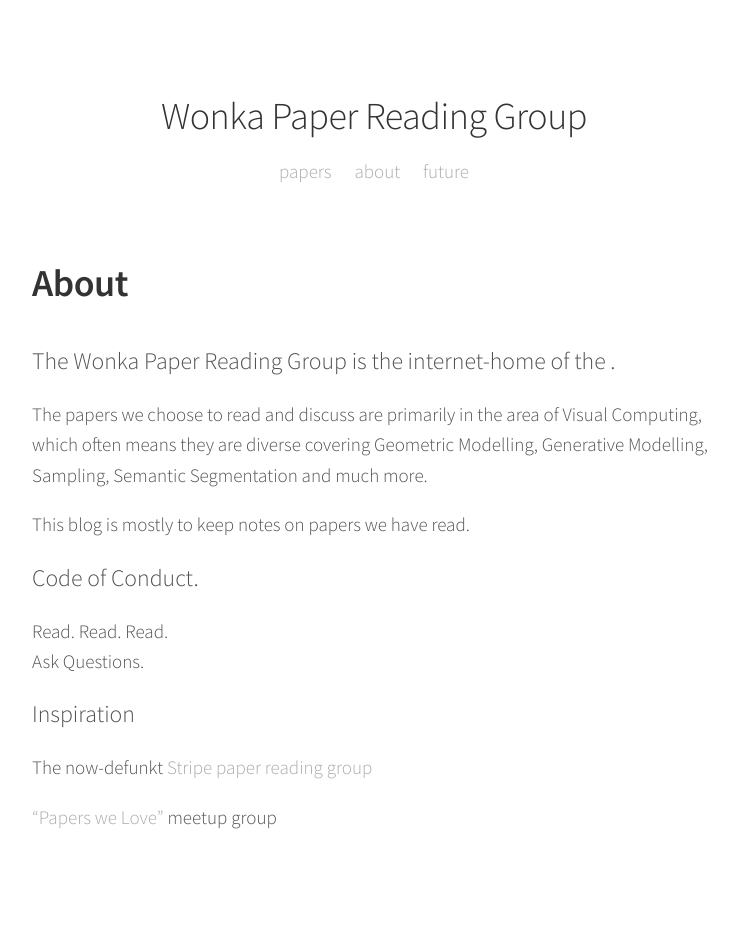
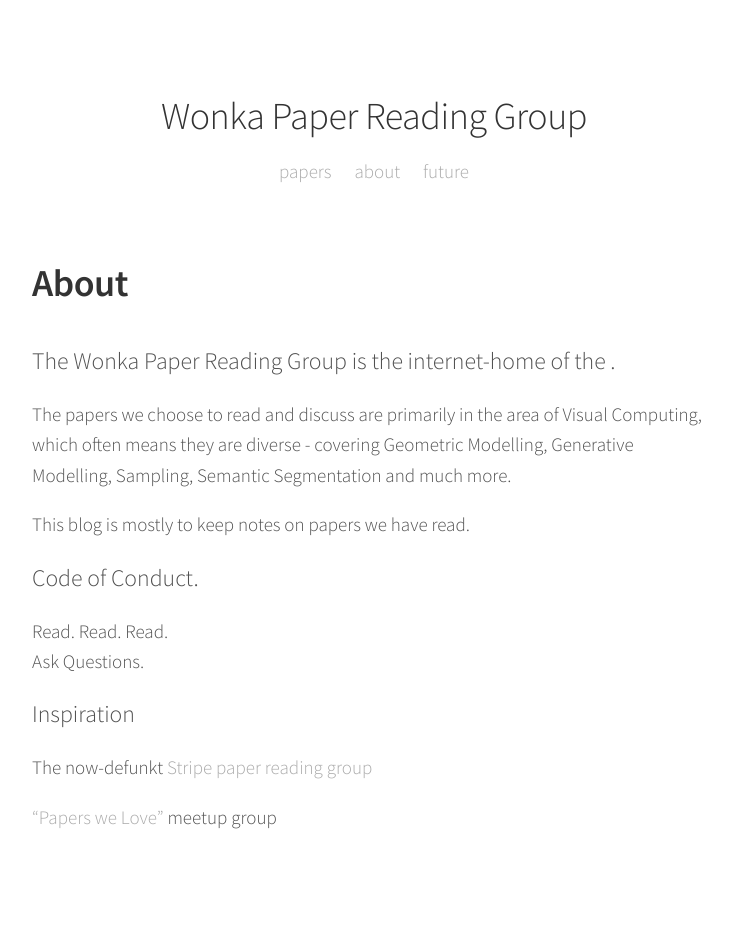
Before and after one commit to wamiq-reyaz/paper-reading-group, a Jekyll site: the page built from about.md, in a window 1280 px wide. Shown: the whole page, without its empty margins (266-1004 px from the left). Built offline with Jekyll 4.4.1, drawn with Linux system fonts in a browser that asks for light colours.

```diff
--- a/about.md
+++ b/about.md
@@ -5,7 +5,7 @@ permalink: /about
 
 <p class="lead">The Wonka Paper Reading Group is the internet-home of the .</p>
 
-The papers we choose to read and discuss are primarily in the area of Visual Computing, which often means they are diverse covering Geometric Modelling, Generative Modelling, Sampling, Semantic Segmentation and much more.
+The papers we choose to read and discuss are primarily in the area of Visual Computing, which often means they are diverse -  covering Geometric Modelling, Generative Modelling, Sampling, Semantic Segmentation and much more.
 
 This blog is mostly to keep notes on papers we have read.
 
```
